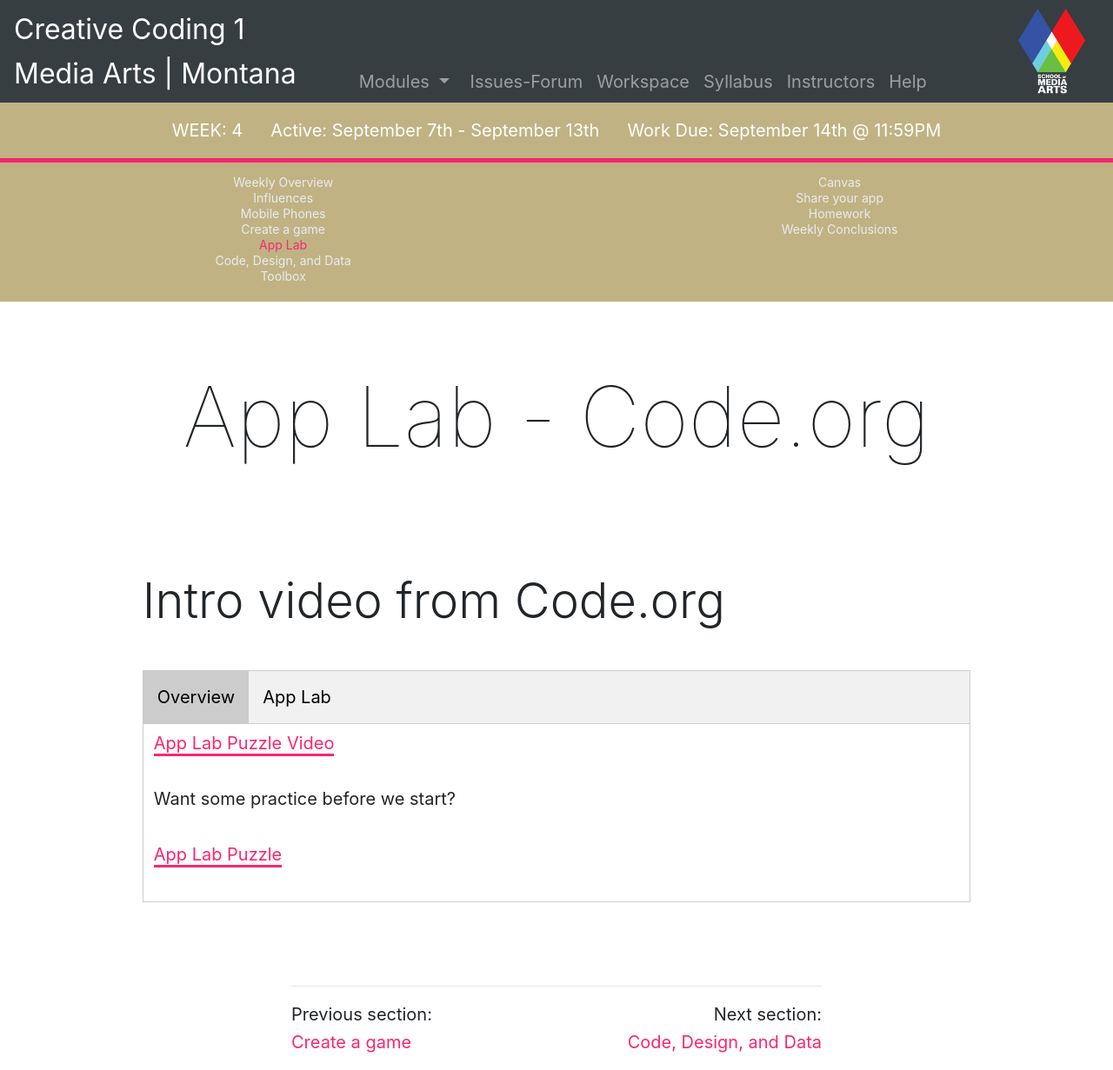
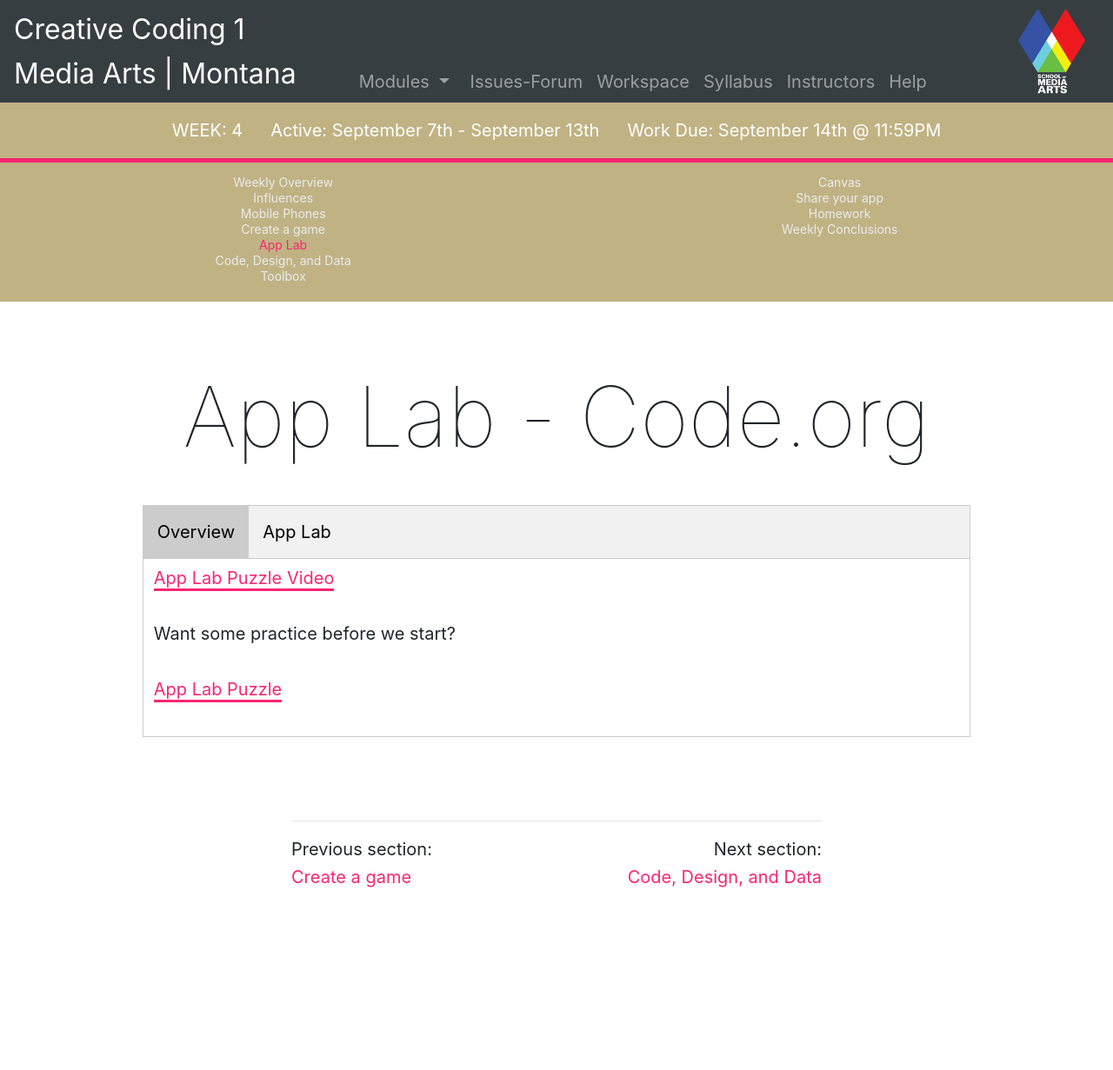
Before and after one commit to Montana-Media-Arts/120_CreativeCoding1-Fall2020, a Jekyll site: the page built from modules/week-4/_posts/2017-01-05-app-lab.md, in a window 1280 px wide. Shown: the whole page at 87% size. Built offline with Jekyll 4.4.1, drawn with Linux system fonts in a browser that asks for light colours; nearby versions of some CDN libraries; a script that is not in the unit is left out; after the commit the page ends 1041 px from its top, so only the background shows below that.

Commit message:
Update 2017-01-05-app-lab.md

```diff
--- a/modules/week-4/_posts/2017-01-05-app-lab.md
+++ b/modules/week-4/_posts/2017-01-05-app-lab.md
@@ -5,8 +5,6 @@ jotted: true
 ---
 
 # App Lab - Code.org
-
-## Intro video from Code.org
 
 <div class="tab">
     <button class="tablinks active" onclick="openTab(event, 'Overview')">Overview</button>
```
